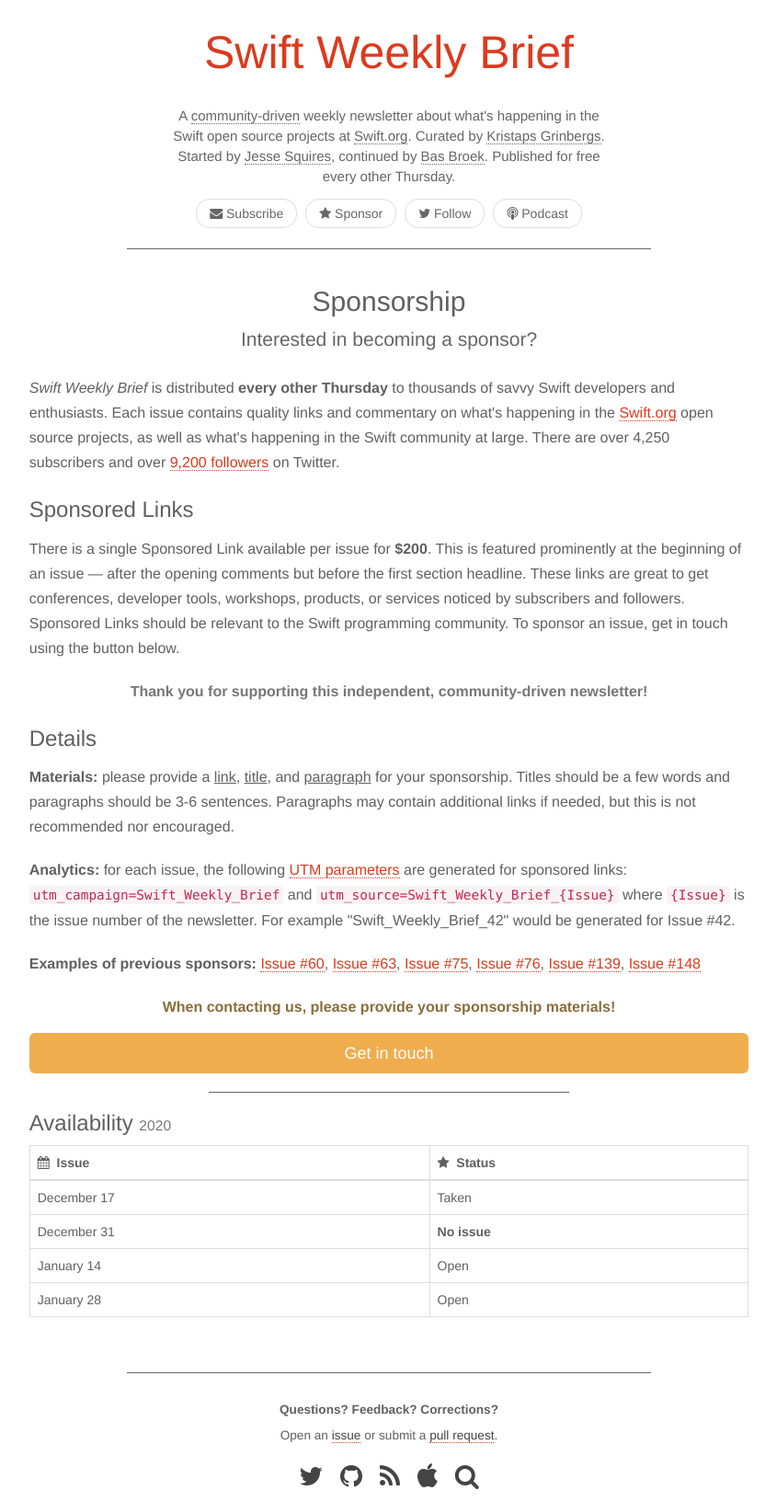
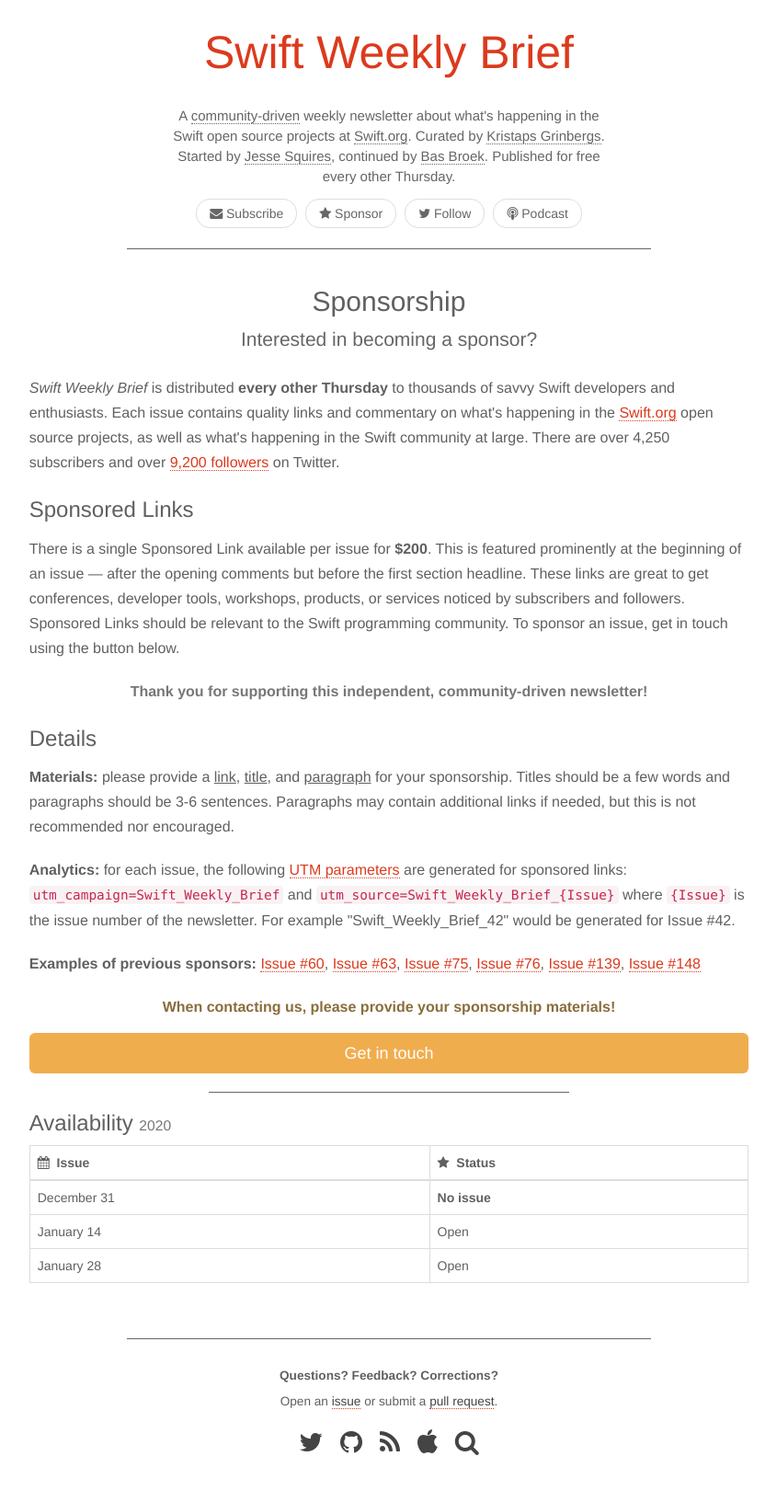
Before and after one commit to SwiftWeekly/swiftweekly.github.io, a Jekyll site: the page built from sponsorship.md, in a window 1280 px wide. Shown: the whole page at 92% size, without its empty margins (217-1062 px from the left). Built offline with Jekyll 4.4.1, drawn with Linux system fonts in a browser that asks for light colours; after the commit the page ends 1596 px from its top, so only the background shows below that.

Commit message:
Update sponsorship.md

```diff
--- a/sponsorship.md
+++ b/sponsorship.md
@@ -60,7 +60,6 @@
 <div class="table-responsive" markdown="1">
 | <i class="fa fa-calendar" aria-hidden="true"></i>&nbsp; Issue | <i class="fa fa-star" aria-hidden="true"></i>&nbsp; Status |
 |:-|:-|
-| December 17  | Taken |
 | December 31  | **No issue** |
 | January 14   | Open |
 | January 28   | Open |
```
